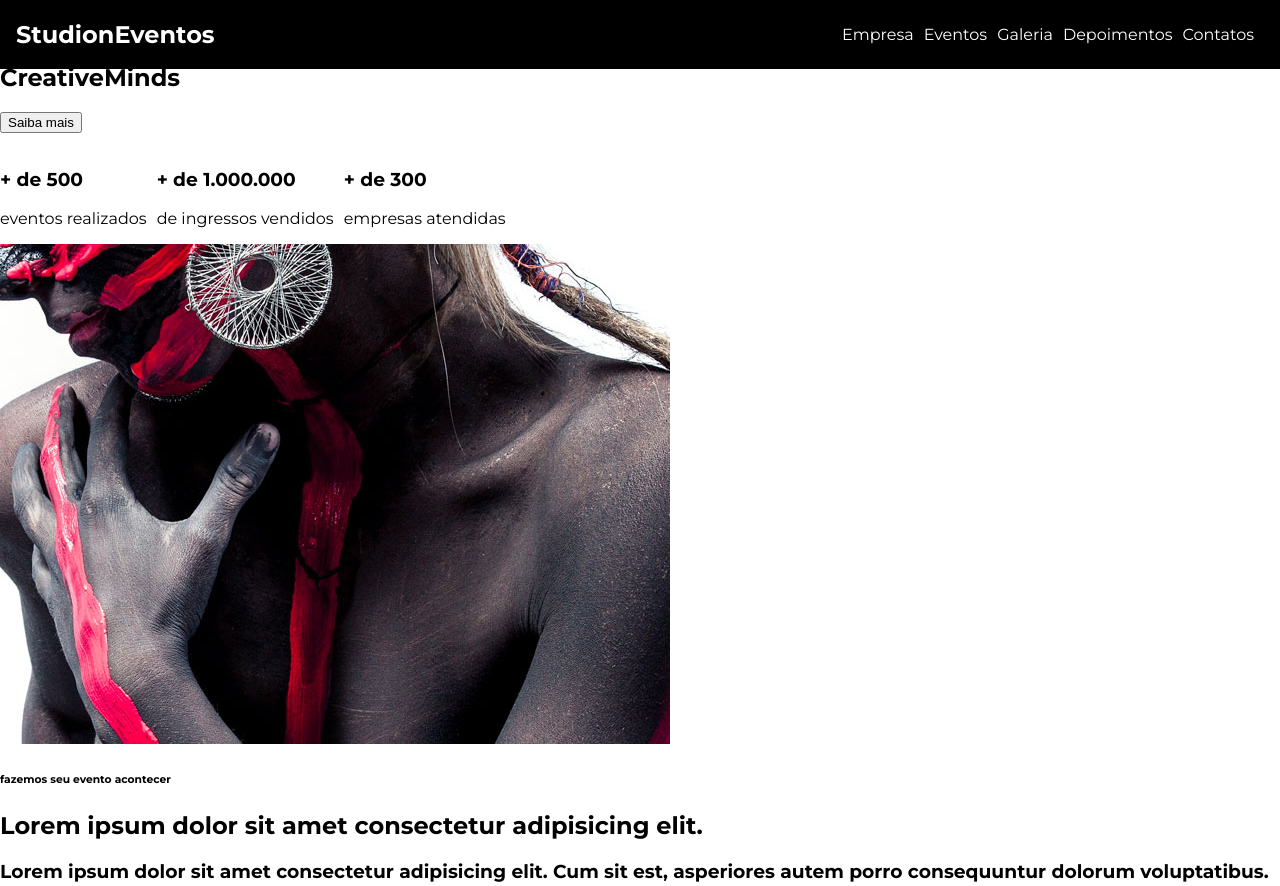
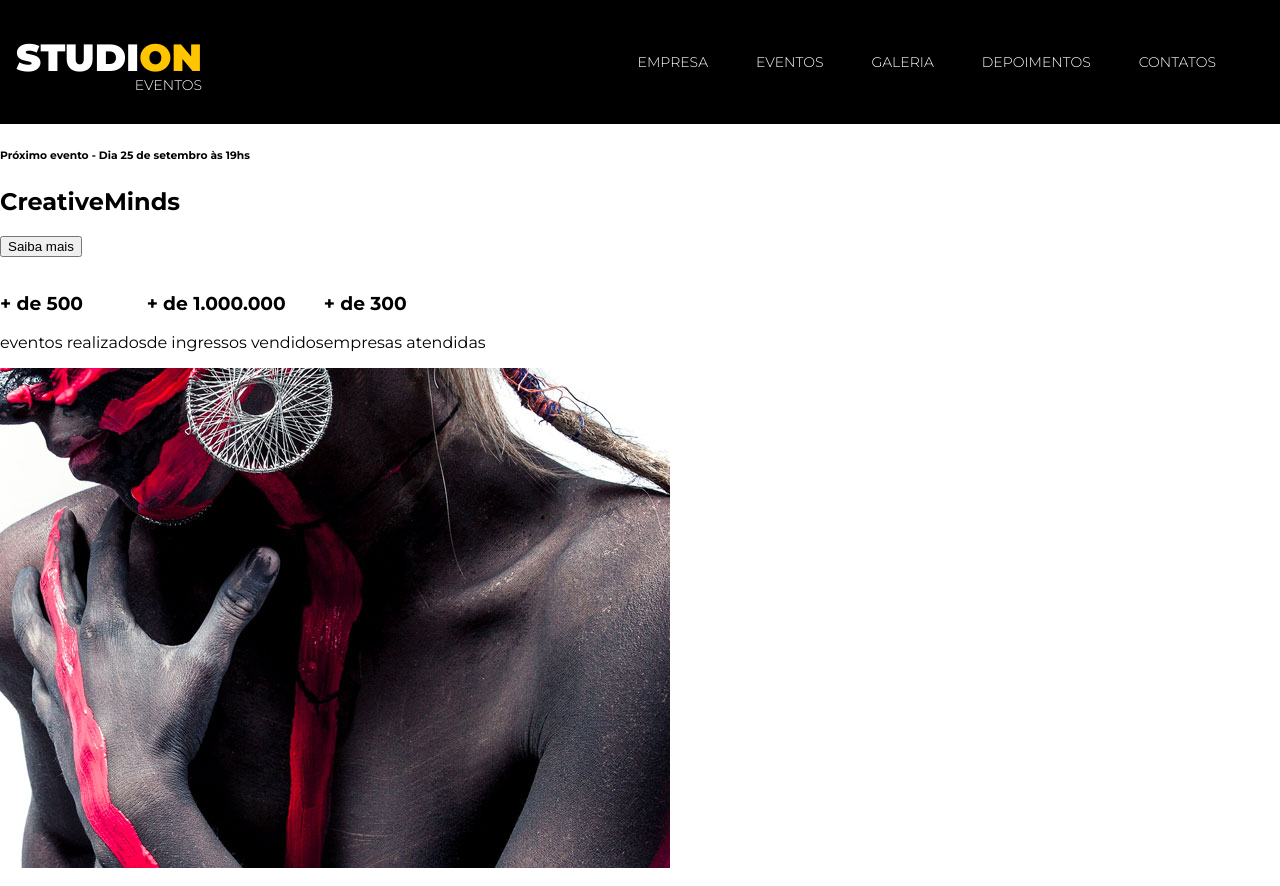
Before and after one commit to AlexandreBen/studion, a website: page src/index.html in a window 1280 px wide. Shown: the top 886 px of the page. Drawn offline with Linux system fonts and the light colour scheme.

Commit message:
termino da aulas 3

```diff
--- a/src/index.html
+++ b/src/index.html
@@ -9,7 +9,9 @@
 </head>
 <body>
   <nav class="navbar">
-    <h1>Studi<span>on</span><span>Eventos</span></h1>
+    <h1 class="logo-studion">
+        Studi<span class="copy--primary">on</span><span class="logo-studion_subtitle">Eventos</span>
+    </h1>
     <ul class="navbar__links">
         <a href="#empresa"><li>Empresa</li></a>
         <a href="eventos"><li>Eventos</li></a>
--- a/src/style.css
+++ b/src/style.css
@@ -1,16 +1,18 @@
-@import url('https://fonts.googleapis.com/css2?family=Montserrat:wght@400;700&display=swap');
+@import url('https://fonts.googleapis.com/css2?family=Montserrat:wght@300;400;700;900&display=swap');
 
 * {
     box-sizing: border-box;
 }
 
 :root {
+    --color-primary: #ffc500;
     font-family: 'Montserrat', sans-serif;
     font-size: 16px;
 }
 
 body {
     margin: 0;
+    padding-top: 7.75rem;
 }
 
 
@@ -20,10 +22,6 @@ ul {
     padding-left: 0;
 }
 
-li {
-    margin-right: 0.625rem;
-
-}
 
 .navbar {
     position: fixed;
@@ -33,6 +31,8 @@ li {
     background-color: #000000;
 
     width: 100vw;
+    height: 7.75rem;
+
     display: grid;
     grid-template-columns: 1fr 9fr;
     align-items: center;
@@ -44,7 +44,38 @@ li {
     justify-self: end;
 }
 
+.navbar__links li {
+    margin-right: 3rem;
+    font-size: .875rem;
+    text-transform: uppercase;
+
+}
+
 .navbar__links a {
+    text-decoration: none;
     color: #ffffff;
-    text-decoration: none;
+    font-weight: 300;
 }
+
+.navbar__links a:hover {
+    color: var(--color-primary);
+}
+
+.logo-studion {
+    font-weight: 900;
+    text-transform: uppercase;
+    text-align: right;
+    font-size: 2.375rem;
+}
+
+.logo-studion_subtitle {
+    font-size: .875rem;
+    font-weight: 300;
+    float: right;
+
+    line-height: 1ch; /* Relativa ao tamanho da altura do grifo da fonte usada*/
+}
+
+.copy--primary {
+    color: var(--color-primary);
+}
```
